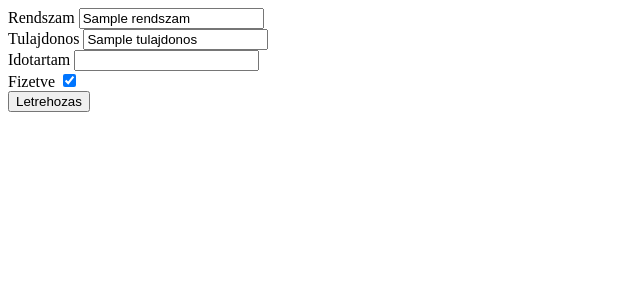
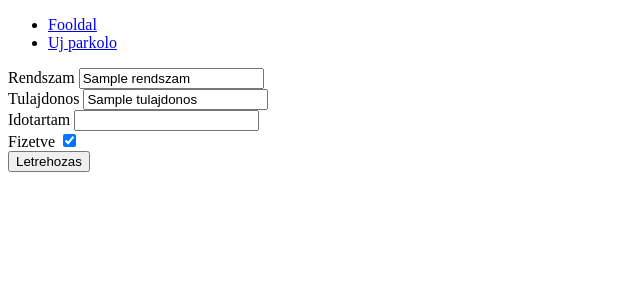
Before and after one commit to etnevelpriv/ssr_backend_parking-spot-manager-system, a Node project: template views/newParkolo.ejs in a window 1280 px wide. Shown: the top 300 px of the page, without its empty margins (0-640 px from the left). Run offline with Node 20 templates, Linux system fonts and the light colour scheme; the template is opened without the code that fills it: most values are stand-ins (such as "Sample title", 1, 10 or a date in 2020).

Commit message:
navigacios felsorolas bekerult a newParkolo oldalra is

```diff
--- a/views/newParkolo.ejs
+++ b/views/newParkolo.ejs
@@ -8,6 +8,16 @@
 </head>
 
 <body>
+    <ul>
+        <li>
+            <a href="/">Fooldal</a>
+        </li>
+        <li>
+            <a href="/new-parkolo">Uj parkolo</a>
+        </li>
+
+    </ul>
+
     <form method="post">
         <div class="input-group">
             <label for="rendszamInput">Rendszam</label>
@@ -38,7 +48,7 @@
         </div>
         <div class="input-group">
             <label for="fizetveInput">Fizetve</label>
-            <input type="checkbox" name="fizetve" id="fizetveInput" <%=values.fizetve ? "checked" : ""%>>
+            <input type="checkbox" name="fizetve" id="fizetveInput" <%=values.fizetve ? "checked" : "" %>>
         </div>
         <input type="submit" value="Letrehozas">
         <%if (locals.err){%>
```
